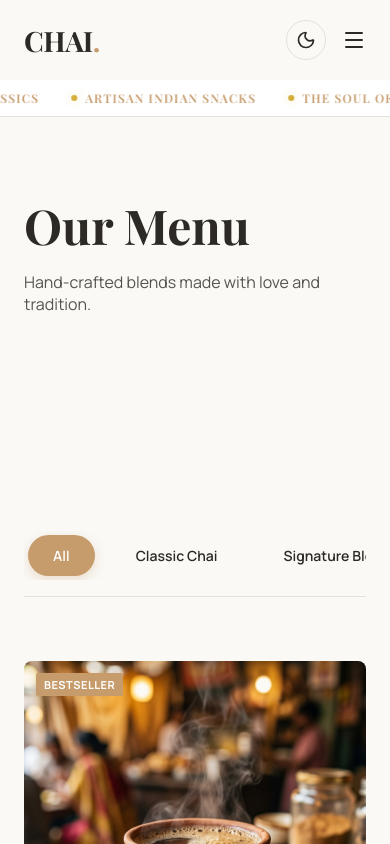
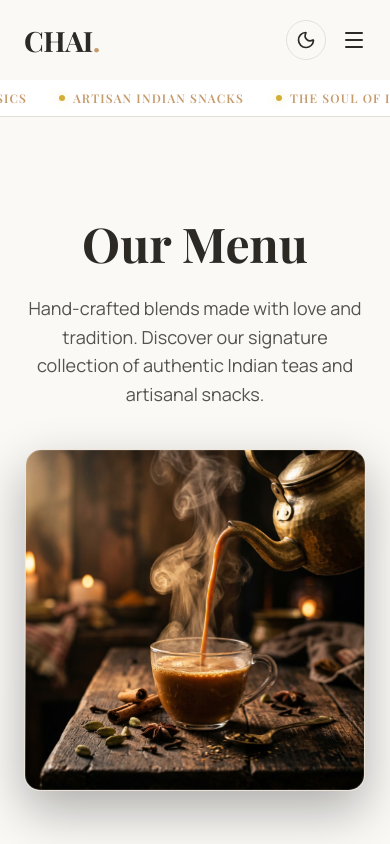
Before and after one commit to shivammane2007/ChaiAdda, a Next.js app: page /menu in a window 390 px wide. Shown: the top 844 px of the page. Built offline with nearby package versions, Linux system fonts and the light colour scheme; a web font is replaced by a local one.

Commit message:
feat: add responsive hero section to menu page with styling and assets

```diff
--- a/src/app/menu/page.tsx
+++ b/src/app/menu/page.tsx
@@ -3,6 +3,8 @@ import { Footer } from "@/components/layout/Footer";
 import { MenuGrid } from "@/components/menu/MenuGrid";
 import { SectionWrapper } from "@/components/ui/SectionWrapper";
 import { MenuBanner } from "@/components/menu/MenuBanner";
+import heroStyles from "@/components/menu/MenuHero.module.css";
+import Image from "next/image";
 
 export const metadata = {
     title: "Our Menu | Authentic Indian Chai & Snacks",
@@ -15,15 +17,28 @@ export default function MenuPage() {
             <Navbar />
             <div style={{ paddingTop: '80px' }}> {/* Offset fixed header */}
                 <MenuBanner />
-                <SectionWrapper className="bg-surface text-center pb-0">
-                    <h1 style={{
-                        fontFamily: 'var(--font-heading)',
-                        fontSize: '48px',
-                        marginBottom: '16px'
-                    }}>Our Menu</h1>
-                    <p style={{ opacity: 0.8, maxWidth: '600px', margin: '0 auto' }}>
-                        Hand-crafted blends made with love and tradition.
-                    </p>
+                <SectionWrapper className="bg-surface">
+                    <div className={heroStyles.heroContainer}>
+                        <div className={heroStyles.textContent}>
+                            <h1 className={heroStyles.title}>Our Menu</h1>
+                            <p className={heroStyles.subtitle}>
+                                Hand-crafted blends made with love and tradition.
+                                Discover our signature collection of authentic Indian teas and artisanal snacks.
+                            </p>
+                        </div>
+                        <div className={heroStyles.imageContent}>
+                            <div className={heroStyles.imageWrapper}>
+                                <Image
+                                    src="/images/menu-hero.png"
+                                    alt="Authentic Masala Chai"
+                                    width={600}
+                                    height={600}
+                                    className={heroStyles.image}
+                                    priority
+                                />
+                            </div>
+                        </div>
+                    </div>
                 </SectionWrapper>
                 <SectionWrapper>
                     <MenuGrid />
--- /dev/null
+++ b/src/components/menu/MenuHero.module.css
@@ -0,0 +1,96 @@
+.heroContainer {
+    display: flex;
+    flex-direction: column;
+    align-items: center;
+    gap: 40px;
+    padding: 20px 0 60px;
+}
+
+@media (min-width: 992px) {
+    .heroContainer {
+        flex-direction: row;
+        justify-content: space-between;
+        text-align: left;
+        align-items: center;
+    }
+
+    .textContent {
+        flex: 1;
+        max-width: 50%;
+    }
+
+    .imageContent {
+        flex: 1;
+        display: flex;
+        justify-content: flex-end;
+        perspective: 1000px;
+    }
+}
+
+.title {
+    font-family: var(--font-heading);
+    font-size: 64px;
+    margin-bottom: 24px;
+    color: var(--foreground);
+    line-height: 1.1;
+    font-weight: 700;
+}
+
+.subtitle {
+    font-size: 18px;
+    line-height: 1.6;
+    color: var(--foreground);
+    opacity: 0.8;
+    max-width: 500px;
+}
+
+.imageWrapper {
+    width: 100%;
+    max-width: 500px;
+    aspect-ratio: 1;
+    border-radius: var(--radius-lg);
+    overflow: hidden;
+    box-shadow: 0 20px 50px rgba(0, 0, 0, 0.3);
+    border: 1px solid rgba(198, 156, 109, 0.2); /* Chai Gold border */
+    transform: rotateY(-5deg) rotateX(2deg);
+    transition: transform 0.5s cubic-bezier(0.16, 1, 0.3, 1);
+}
+
+.imageWrapper:hover {
+    transform: rotateY(0deg) rotateX(0deg) scale(1.02);
+    box-shadow: 0 30px 60px rgba(198, 156, 109, 0.15);
+}
+
+.image {
+    width: 100%;
+    height: 100%;
+    object-fit: cover;
+}
+
+@media (max-width: 991px) {
+    .textContent {
+        text-align: center;
+    }
+    .title {
+        font-size: 48px;
+    }
+    .imageWrapper {
+        max-width: 100%;
+    }
+}
+
+/* Animations */
+.fadeInUp {
+    animation: fadeInUp 1s cubic-bezier(0.16, 1, 0.3, 1) forwards;
+}
+
+@keyframes fadeInUp {
+    from {
+        opacity: 0;
+        transform: translateY(30px);
+    }
+    to {
+        opacity: 1;
+        transform: translateY(0);
+    }
+}
```
Also changed, not shown: public/images/menu-hero.png (added).
